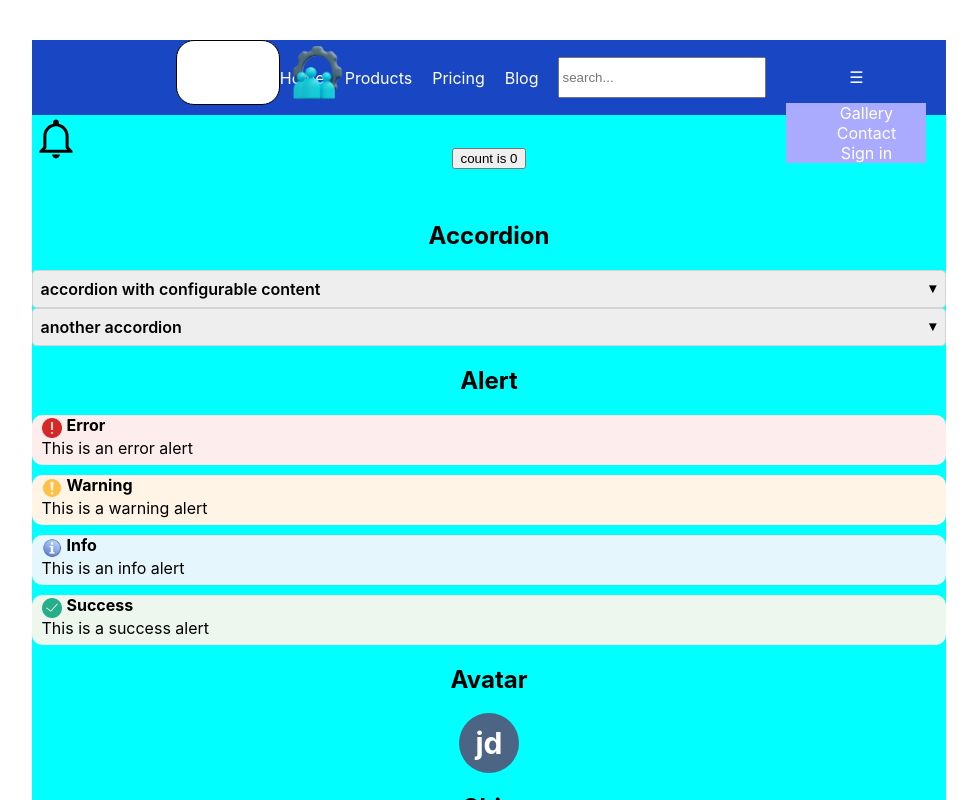
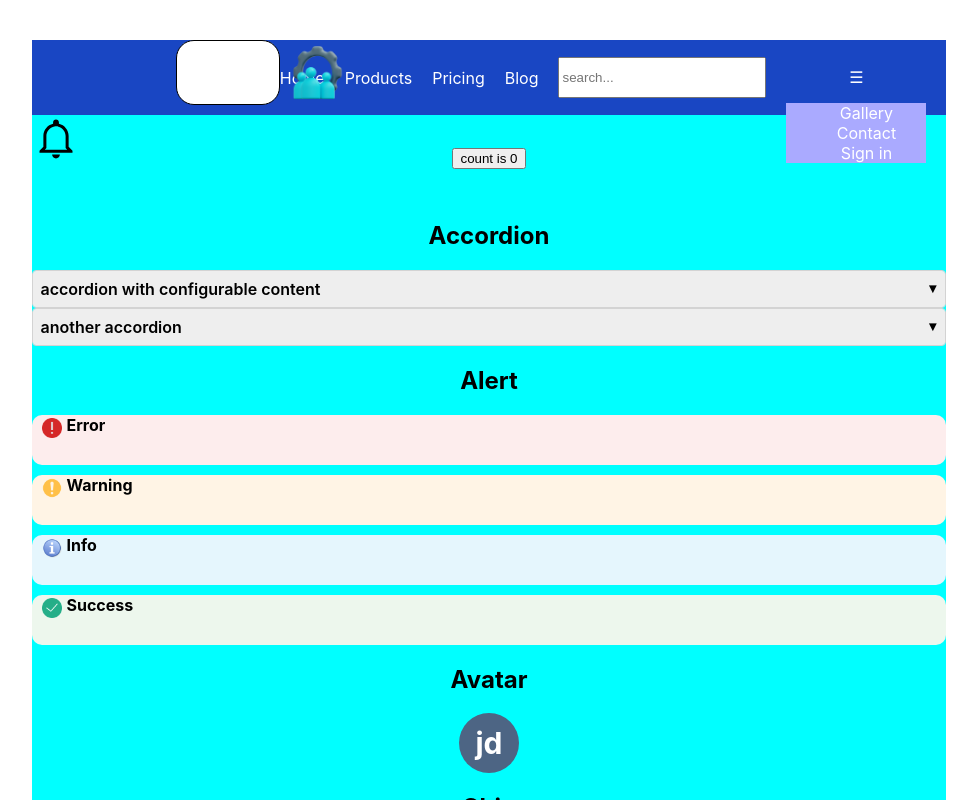
Before and after one commit to marko-knoebl/cc-react-components, a React (Vite) app in the folder cc-react-components/: page / in a window 1280 px wide. Shown: the top 800 px of the page, without its empty margins (151-1128 px from the left). Built offline with nearby package versions, Linux system fonts and the light colour scheme.

Commit message:
nested AlertText

```diff
--- a/cc-react-components/src/App.jsx
+++ b/cc-react-components/src/App.jsx
@@ -81,18 +81,10 @@ function App() {
 
       <h2>Alert</h2>
       <div className="alert-container">
-        <Alert type={"error"} title={"Error"} text={"This is an error alert"} />
-        <Alert
-          type={"warning"}
-          title={"Warning"}
-          text={"This is a warning alert"}
-        />
-        <Alert type={"info"} title={"Info"} text={"This is an info alert"} />
-        <Alert
-          type={"success"}
-          title={"Success"}
-          text={"This is a success alert"}
-        />
+        <Alert type={"error"} title={"Error"} />
+        <Alert type={"warning"} title={"Warning"} />
+        <Alert type={"info"} title={"Info"} />
+        <Alert type={"success"} title={"Success"} />
       </div>
 
       <h2>Avatar</h2>
--- /dev/null
+++ b/cc-react-components/src/components/AlertText.css
@@ -0,0 +1,5 @@
+.alert-text {
+    display: flex;
+    margin-left: 10px;
+    margin-top: 2px;
+}
```
Also changed, not shown: cc-react-components/src/components/AlertText.jsx (added, +19 -0 lines).
